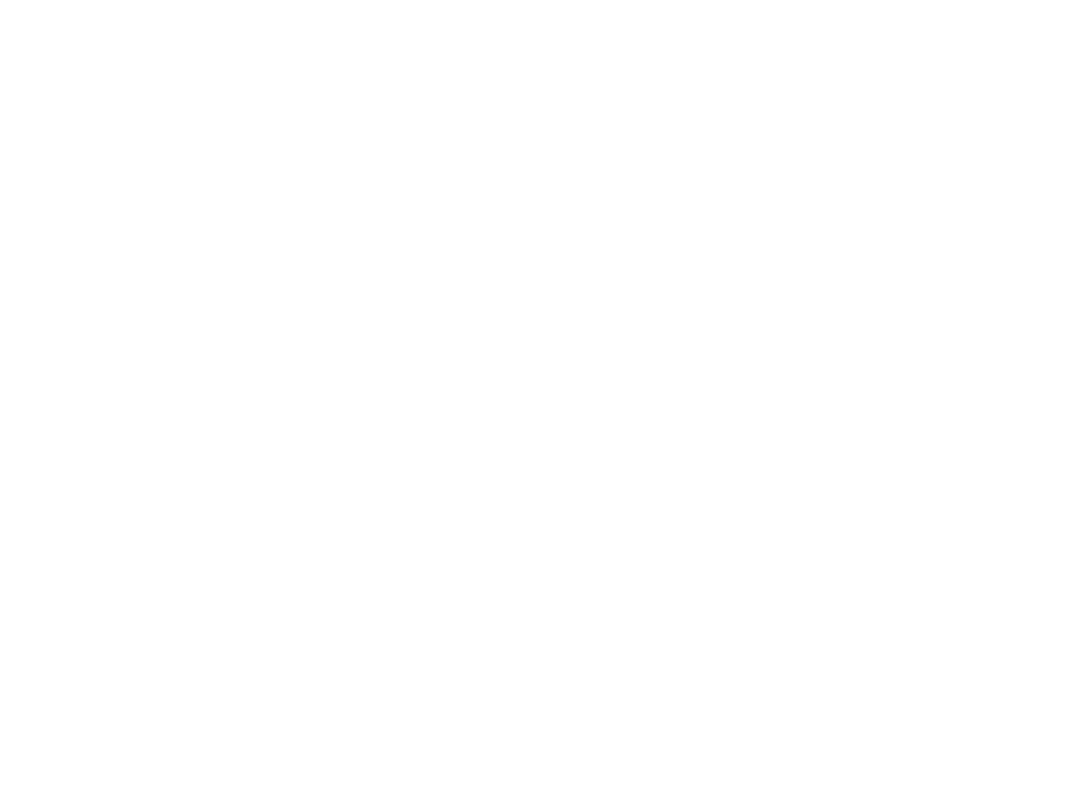
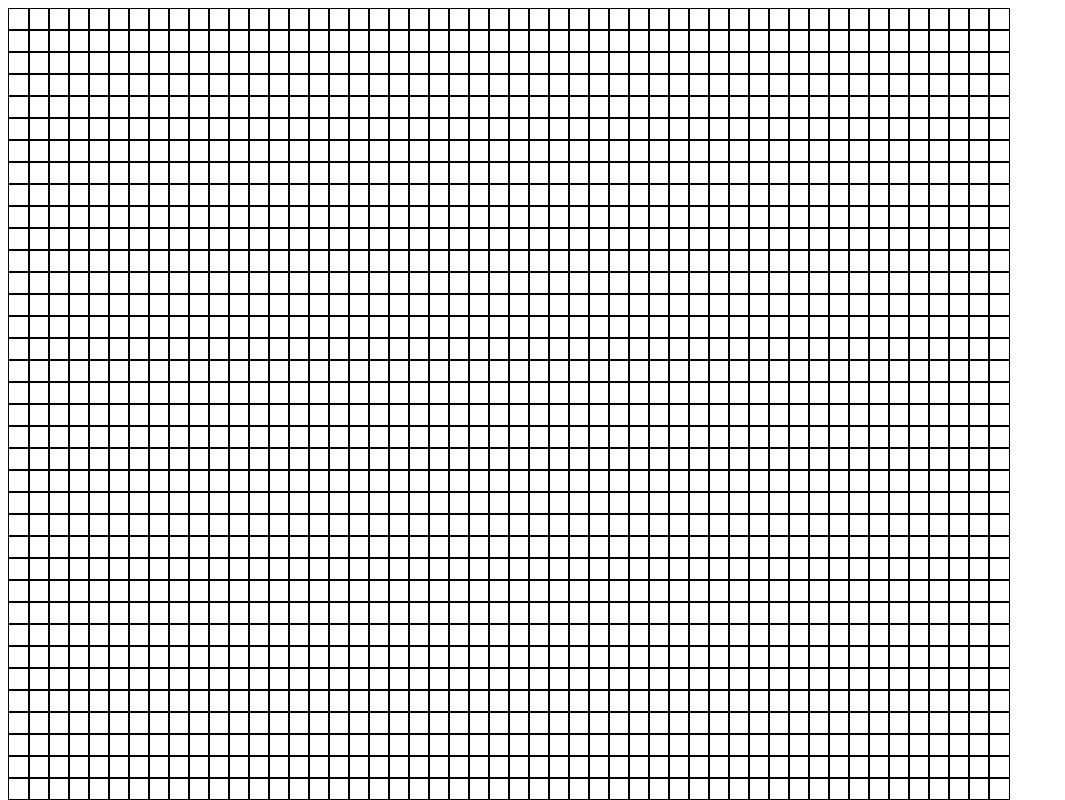
Before and after one commit to dylan-marx/game-of-life, a React (Vite) app: page / in a window 1280 px wide. Shown: the top 800 px of the page, without its empty margins (0-1065 px from the left). Built offline with nearby package versions, Linux system fonts and the light colour scheme.

Commit message:
Added function to count a cell's neighbours also added click functionality

```diff
--- a/src/App.jsx
+++ b/src/App.jsx
@@ -1,10 +1,10 @@
-
+import { useState } from "react";
+import ConwayGrid from "./ConwayGrid";
 
 function App() {
-
   return (
     <div>
-
+      <ConwayGrid/>
     </div>
   )
 }
--- /dev/null
+++ b/src/ConwayGrid.jsx
@@ -0,0 +1,71 @@
+import { useState } from "react";
+
+function ConwayGrid() {
+    // TODO Calculate based on screen size
+    const NUM_ROWS = 50;
+    const NUM_COLS = 50;
+
+    // Creates an empty grid
+    let createEmptyGrid = () => {
+      let grid = [];
+      for (let y = 0; y < NUM_ROWS; y++) {
+        grid[y] = [];
+        for (let x = 0; x < NUM_COLS; x++) {
+          grid[y][x] = 0;
+        }
+      }
+
+      return grid;
+    }
+
+    let getNumNeighbours = (x, y) => {
+        let operations = [-1, 0, 1];
+        let numNeighbours = 0;
+
+        for (let i = 0; i < 3; i++) {
+            for (let j = 0; j < 3; j++) {
+
+                // Does not check if current cell is alive or dead
+                if (i == j && i != 0) {
+                    if (grid[y + i][x + j] == 1) {
+                        numNeighbours = numNeighbours + 1;
+                    }
+                }
+            }
+        }
+
+        return numNeighbours;
+    }
+
+    let [grid, setGrid] = useState(() => createEmptyGrid());
+
+    return (
+      <div style={{display: 'grid', gridTemplateColumns: `repeat(${NUM_COLS}, 20px)`}}>
+        {
+          grid.map((rows, i) =>
+            rows.map((col, j) =>
+                <div
+                    key={`${i}-${j}`}
+                    style={{width: 20, height: 20, backgroundColor: grid[i][j] ? 'black': undefined, border: 'solid 0.5px'} }
+                    onClick={() => {
+                        let gridCopy = grid.map(subArray => subArray.slice());
+
+                        if (gridCopy[i][j] == 0) {
+                            gridCopy[i][j] = 1;
+                        } else {
+                            gridCopy[i][j] = 0;
+                        }
+
+                        setGrid(gridCopy);
+                    }}
+                >
+
+              </div>
+            )
+          )
+        }
+      </div>
+    )
+}
+
+export default ConwayGrid;
```
